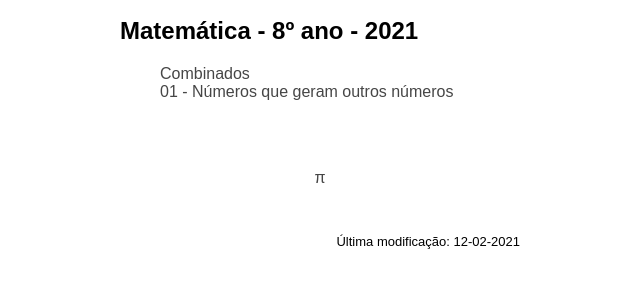
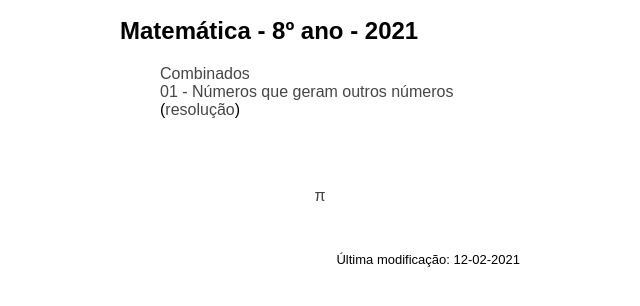
Before and after one commit to joaoseckler/arco, a plain HTML site: page mat-8-2021/index.html in a window 1280 px wide. Shown: the part 34-340 px from the top of the page, without its empty margins (320-960 px from the left). Drawn offline with Linux system fonts and the light colour scheme.

Commit message:
8-01r e 9-00r
Signed-off-by: João Seckler <jseckler@riseup.net>

```diff
--- a/mat-8-2021/index.html
+++ b/mat-8-2021/index.html
@@ -17,7 +17,7 @@
 
       <ul style="list-style: none;">
        <li><a href="Combinados 8º ano.pdf">Combinados</a></li>
-       <li><a href="01.pdf">01 - Números que geram outros números</a></li>
+       <li><a href="01.pdf">01 - Números que geram outros números</a> (<a href="01r.pdf">resolução</a>)</li>
       </ul>
 
       <br><br>
```
Also changed, not shown: mat-9-2021/index.html (+2 -2 lines), 2 other files.
